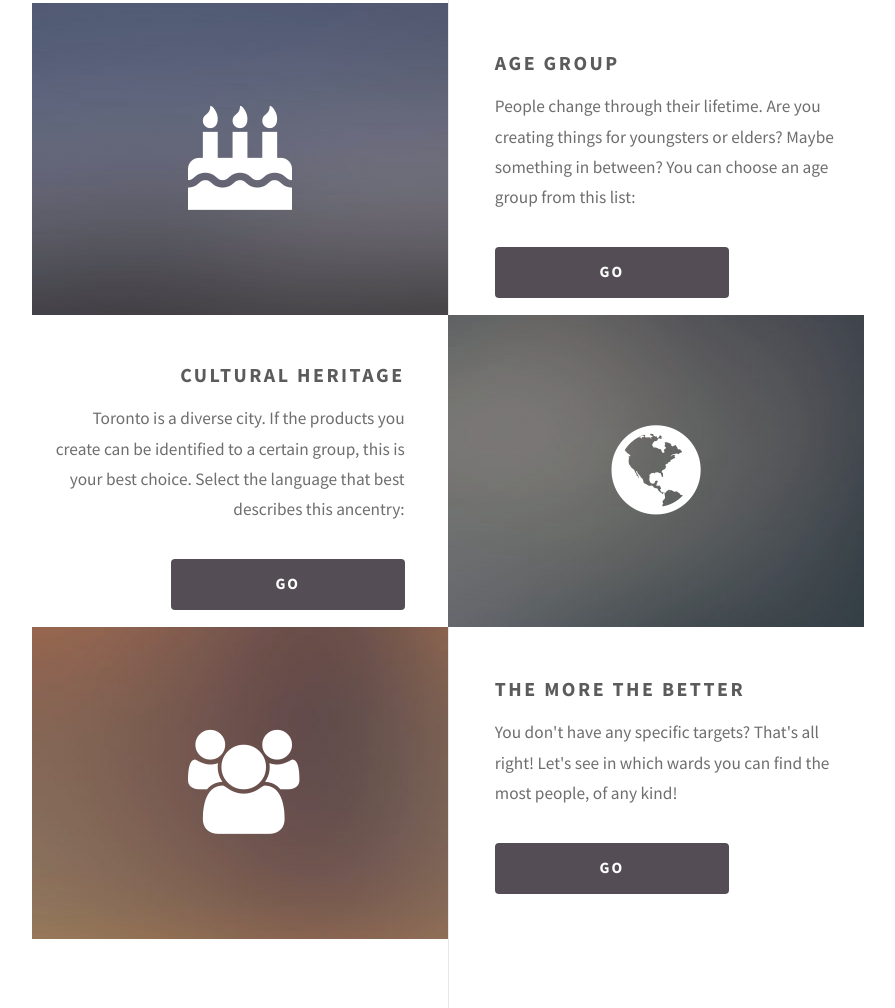
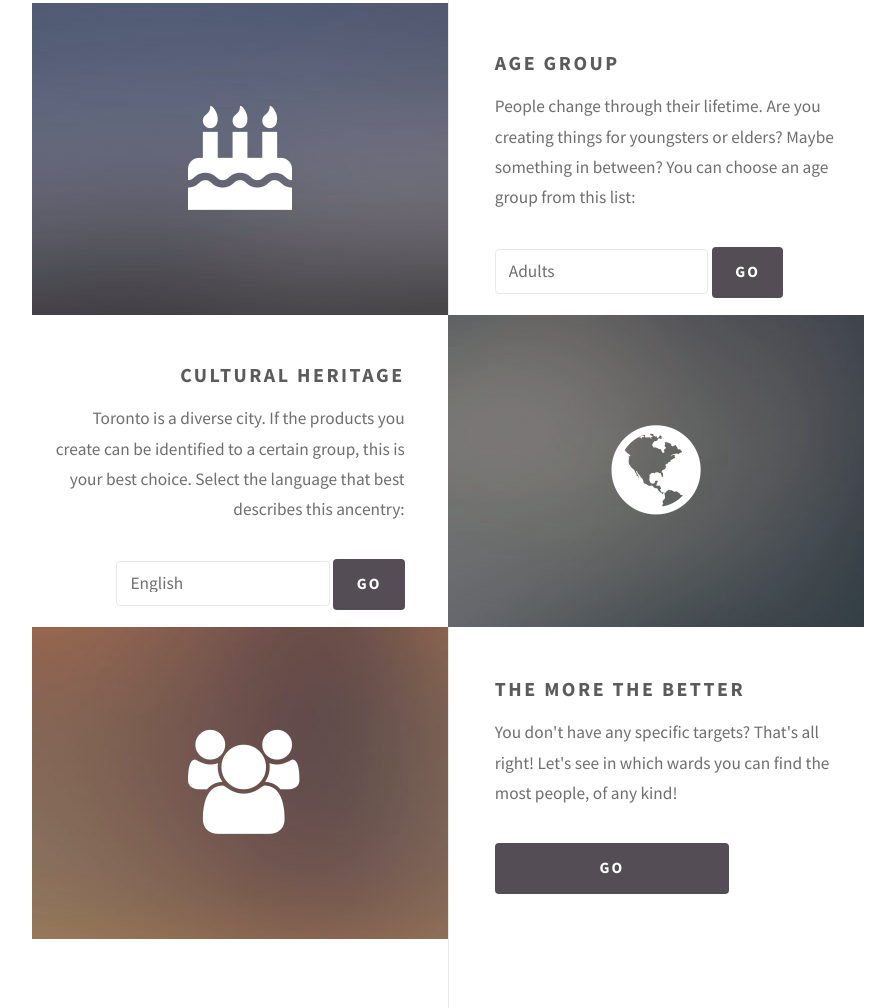
Before and after one commit to bani/code2015, a plain HTML site: page index.html in a window 1280 px wide. Shown: the part 1044-2052 px from the top of the page, without its empty margins (192-1087 px from the left). Drawn offline with Linux system fonts and the light colour scheme; some packages are replaced by stand-ins of ours.

Commit message:
add options

```diff
--- a/index.html
+++ b/index.html
@@ -26,6 +26,8 @@
 			.h_iframe        {position:relative;}
 			.h_iframe .ratio {display:block;width:100%;height:auto;}
 			.h_iframe iframe {position:absolute;top:0;left:0;width:100%; height:100%;}
+			.select          {width:60%;display:inline;}
+			input[type="button"].go {min-width: 0em;width:20%;}
 		</style>
 	</head>
 	<body>
@@ -55,7 +57,14 @@
 						<div class="content">
 							<h3>Age group</h3>
 							<p>People change through their lifetime. Are you creating things for youngsters or elders? Maybe something in between? You can choose an age group from this list:</p>
-							<input type="submit" value="Go" />
+							<select id="age" class="select">
+								<option value="age < 10">Kids</option>
+								<option value="age < 20">Teenagers</option>
+								<option value="age < 35">Young Adults</option>
+								<option value="age < 60" selected>Adults</option>
+								<option value="age older">Seniors</option>
+							</select>
+							<input type="button" value="Go" class="go"/>
 						</div>
 					</section>
 					<section class="feature right">
@@ -63,7 +72,101 @@
 						<div class="content">
 							<h3>Cultural heritage</h3>
 							<p>Toronto is a diverse city. If the products you create can be identified to a certain group, this is your best choice. Select the language that best describes this ancentry:</p>
-							<input type="submit" value="Go" />
+							<select id="language" class="select">
+								<option value="English">English</option>
+								<option value="French">French</option>
+								<option value="Aboriginal">Aboriginal</option>
+								<option value="African languages, n.i.e.">African languages, n.i.e.</option>
+								<option value="Afrikaans">Afrikaans</option>
+								<option value="Akan (Twi)">Akan (Twi)</option>
+								<option value="Albanian">Albanian</option>
+								<option value="Amharic">Amharic</option>
+								<option value="Arabic">Arabic</option>
+								<option value="Armenian">Armenian</option>
+								<option value="Bantu languages, n.i.e.">Bantu languages, n.i.e.</option>
+								<option value="Bengali">Bengali</option>
+								<option value="Berber languages (Kabyle)">Berber languages (Kabyle)</option>
+								<option value="Bisayan languages">Bisayan languages</option>
+								<option value="Bosnian">Bosnian</option>
+								<option value="Bulgarian">Bulgarian</option>
+								<option value="Burmese">Burmese</option>
+								<option value="Cantonese">Cantonese</option>
+								<option value="Chinese, n.o.s.">Chinese, n.o.s.</option>
+								<option value="Creoles">Creoles</option>
+								<option value="Croatian">Croatian</option>
+								<option value="Czech">Czech</option>
+								<option value="Danish">Danish</option>
+								<option value="Dutch">Dutch</option>
+								<option value="Estonian">Estonian</option>
+								<option value="Finnish">Finnish</option>
+								<option value="Flemish">Flemish</option>
+								<option value="Fukien">Fukien</option>
+								<option value="German">German</option>
+								<option value="Greek">Greek</option>
+								<option value="Gujarati">Gujarati</option>
+								<option value="Hakka">Hakka</option>
+								<option value="Hebrew">Hebrew</option>
+								<option value="Hindi">Hindi</option>
+								<option value="Hungarian">Hungarian</option>
+								<option value="Ilocano">Ilocano</option>
+								<option value="Indo-Iranian languages, n.i.e.">Indo-Iranian languages, n.i.e.</option>
+								<option value="Italian">Italian</option>
+								<option value="Japanese">Japanese</option>
+								<option value="Khmer (Cambodian)">Khmer (Cambodian)</option>
+								<option value="Korean">Korean</option>
+								<option value="Kurdish">Kurdish</option>
+								<option value="Lao">Lao</option>
+								<option value="Latvian">Latvian</option>
+								<option value="Lingala">Lingala</option>
+								<option value="Lithuanian">Lithuanian</option>
+								<option value="Macedonian">Macedonian</option>
+								<option value="Malay">Malay</option>
+								<option value="Malayalam">Malayalam</option>
+								<option value="Maltese">Maltese</option>
+								<option value="Mandarin">Mandarin</option>
+								<option value="Marathi">Marathi</option>
+								<option value="Nepali">Nepali</option>
+								<option value="Niger-Congo languages, n.i.e.">Niger-Congo languages, n.i.e.</option>
+								<option value="Norwegian">Norwegian</option>
+								<option value="Oromo">Oromo</option>
+								<option value="Panjabi (Punjabi)">Panjabi (Punjabi)</option>
+								<option value="Pashto">Pashto</option>
+								<option value="Persian (Farsi)">Persian (Farsi)</option>
+								<option value="Polish">Polish</option>
+								<option value="Portuguese">Portuguese</option>
+								<option value="Romanian">Romanian</option>
+								<option value="Rundi (Kirundi)">Rundi (Kirundi)</option>
+								<option value="Russian">Russian</option>
+								<option value="Rwanda (Kinyarwanda)">Rwanda (Kinyarwanda)</option>
+								<option value="Semitic languages, n.i.e.">Semitic languages, n.i.e.</option>
+								<option value="Serbian">Serbian</option>
+								<option value="Serbo-Croatian">Serbo-Croatian</option>
+								<option value="Shanghainese">Shanghainese</option>
+								<option value="Sign languages, n.i.e.">Sign languages, n.i.e.</option>
+								<option value="Sindhi">Sindhi</option>
+								<option value="Sinhala (Sinhalese)">Sinhala (Sinhalese)</option>
+								<option value="Sino-Tibetan languages, n.i.e.">Sino-Tibetan languages, n.i.e.</option>
+								<option value="Slavic languages, n.i.e.">Slavic languages, n.i.e.</option>
+								<option value="Slovak">Slovak</option>
+								<option value="Slovenian">Slovenian</option>
+								<option value="Somali">Somali</option>
+								<option value="Spanish">Spanish</option>
+								<option value="Swahili">Swahili</option>
+								<option value="Swedish">Swedish</option>
+								<option value="Tagalog (Pilipino, Filipino)">Tagalog (Pilipino, Filipino)</option>
+								<option value="Taiwanese">Taiwanese</option>
+								<option value="Tamil">Tamil</option>
+								<option value="Telugu">Telugu</option>
+								<option value="Thai">Thai</option>
+								<option value="Tibetan languages">Tibetan languages</option>
+								<option value="Tigrigna">Tigrigna</option>
+								<option value="Turkish">Turkish</option>
+								<option value="Ukrainian">Ukrainian</option>
+								<option value="Urdu">Urdu</option>
+								<option value="Vietnamese">Vietnamese</option>
+								<option value="Yiddish">Yiddish</option>
+							</select>
+							<input type="button" value="Go" class="go"/>
 						</div>
 					</section>
 					<section class="feature left">
@@ -77,6 +180,7 @@
 				</div>
 
 				<div class="box container">
+					<a name="result"></a>
 					<header>
 						<h2>You can connect to a community at:</h2>
 					</header>
@@ -111,31 +215,7 @@
 										<td>Ut porttitor sagittis lorem, quis eleifend nisi ornare vel.</td>
 										<td>29.99</td>
 									</tr>
-									<tr>
-										<td>24524</td>
-										<td>Nothing</td>
-										<td>Ut porttitor sagittis lorem, quis eleifend nisi ornare vel.</td>
-										<td>19.99</td>
-									</tr>
-									<tr>
-										<td>45815</td>
-										<td>Something</td>
-										<td>Ut porttitor sagittis lorem, quis eleifend nisi ornare vel.</td>
-										<td>29.99</td>
-									</tr>
-									<tr>
-										<td>24524</td>
-										<td>Nothing</td>
-										<td>Ut porttitor sagittis lorem, quis eleifend nisi ornare vel.</td>
-										<td>19.99</td>
-									</tr>
 								</tbody>
-								<tfoot>
-									<tr>
-										<td colspan="3"></td>
-										<td>100.00</td>
-									</tr>
-								</tfoot>
 							</table>
 						</div>
 					</section>
```
